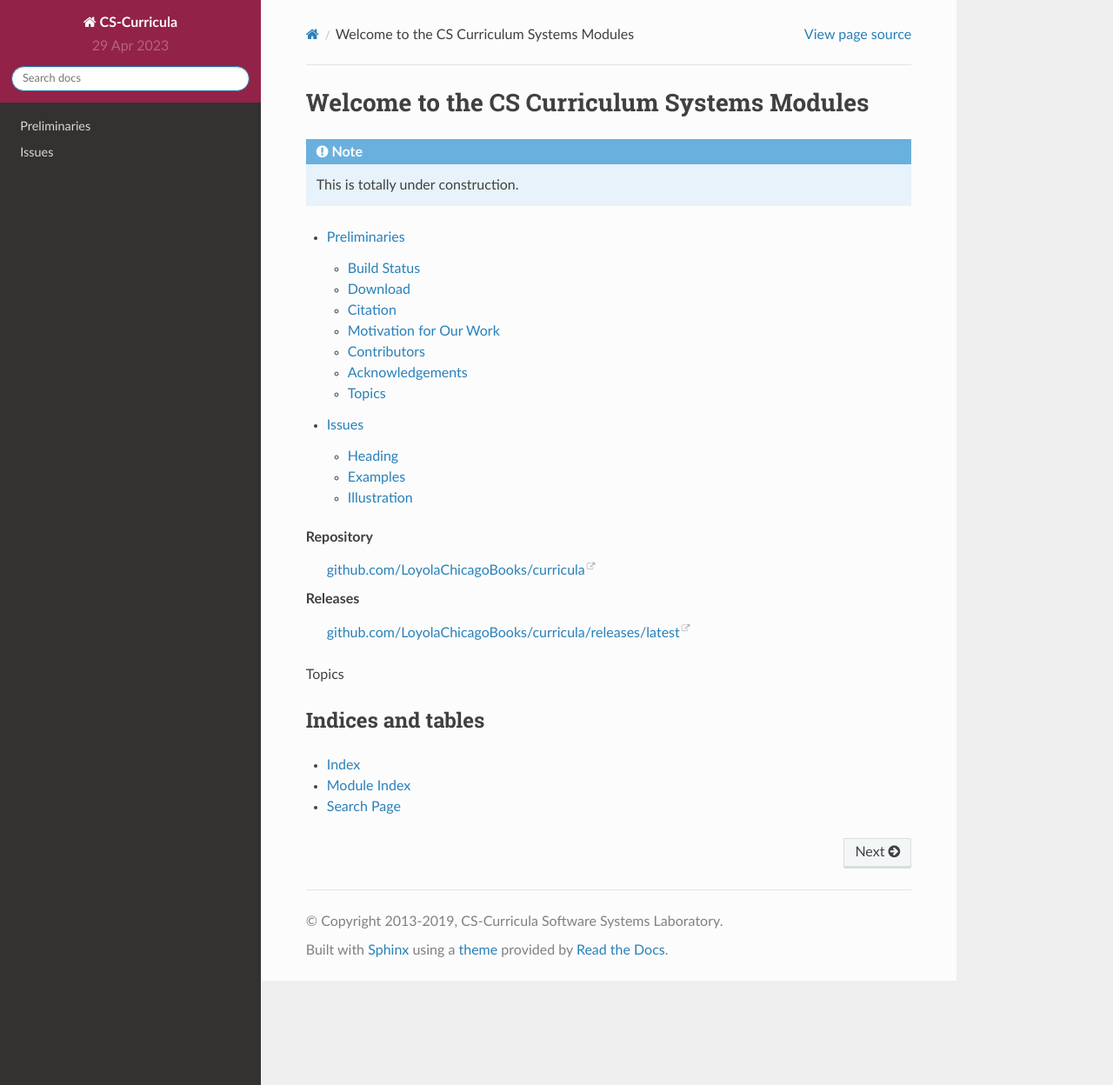
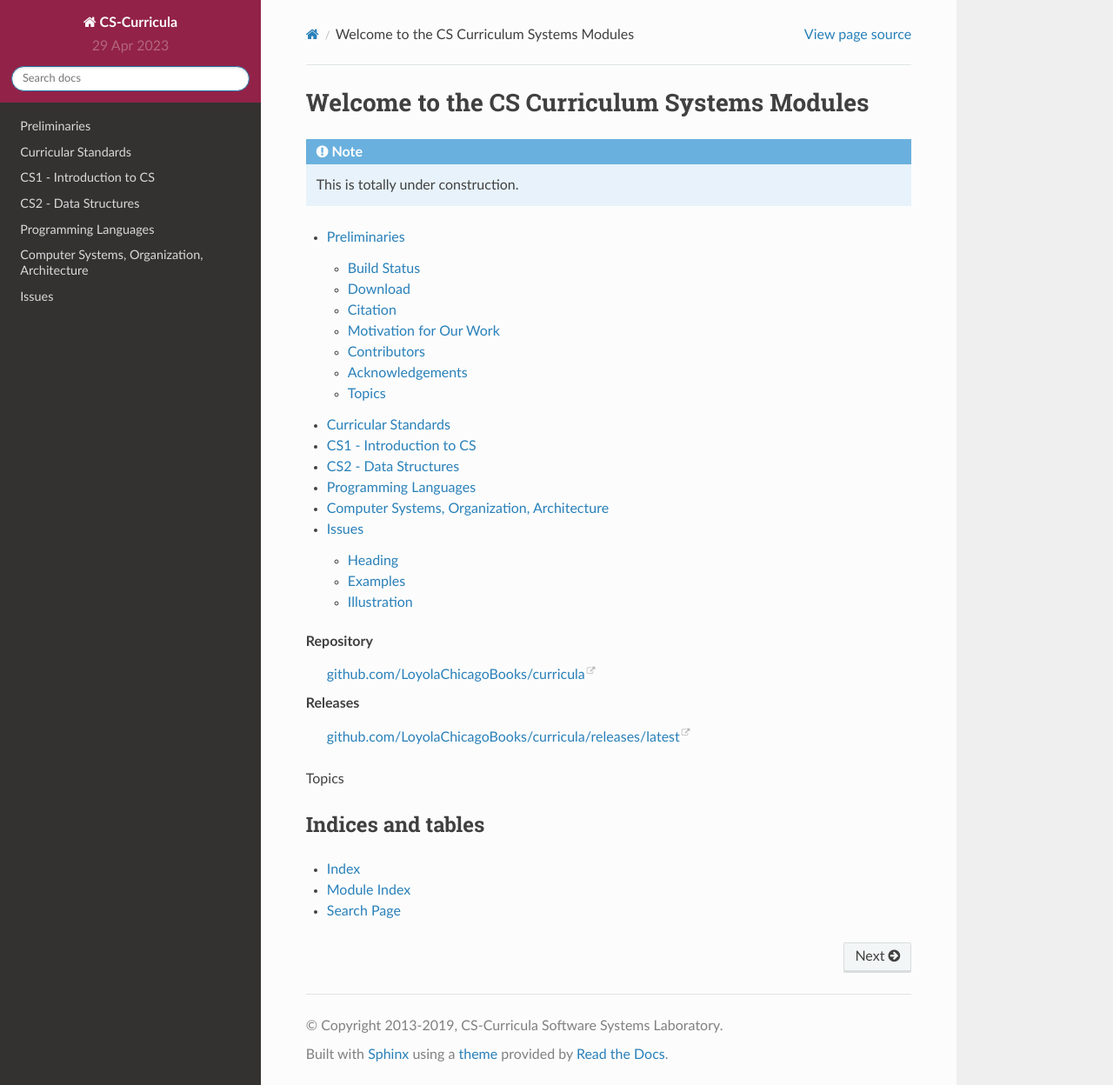
Before and after one commit to LoyolaChicagoBooks/curricula, a Sphinx documentation site: the page built from source/index.rst, in a window 1280 px wide and 1248 px high. Shown: the whole window at 87% size. Built offline with Sphinx 7.4.7 and the Read the Docs theme 2.0.0, drawn with Linux system fonts in a browser that asks for light colours.

Commit message:
add chapters

```diff
--- /dev/null
+++ b/source/05-acm-ieee-cc/content.rst
@@ -0,0 +1,2 @@
+Curricular Standards
+=====================
--- /dev/null
+++ b/source/10-cs1/content.rst
@@ -0,0 +1,2 @@
+CS1 - Introduction to CS
+=========================
--- /dev/null
+++ b/source/15-cs2/content.rst
@@ -0,0 +1,2 @@
+CS2 - Data Structures
+=========================
--- /dev/null
+++ b/source/20-languages/content.rst
@@ -0,0 +1,2 @@
+Programming Languages
+======================
--- /dev/null
+++ b/source/25-systems/content.rst
@@ -0,0 +1,2 @@
+Computer Systems, Organization, Architecture
+==============================================
--- a/source/index.rst
+++ b/source/index.rst
@@ -8,8 +8,13 @@ Welcome to the CS Curriculum Systems Modules
 .. toctree::
    :maxdepth: 4
 
-   00-preliminaries/preliminaries.rst
-   99-sandbox/issues.rst
+   00-preliminaries/content.rst
+   05-acm-ieee-cc/content.rst
+   10-cs1/content.rst
+   15-cs2/content.rst
+   20-languages/content.rst
+   25-systems/content.rst
+   99-sandbox/content.rst
 
 Repository
    `github.com/LoyolaChicagoBooks/curricula <https://github.com/LoyolaChicagoBooks/curricula>`_
```
Also changed, not shown: source/00-preliminaries/content.rst (renamed from source/00-preliminaries/preliminaries.rst), source/99-sandbox/content.rst (renamed from source/99-sandbox/issues.rst).
